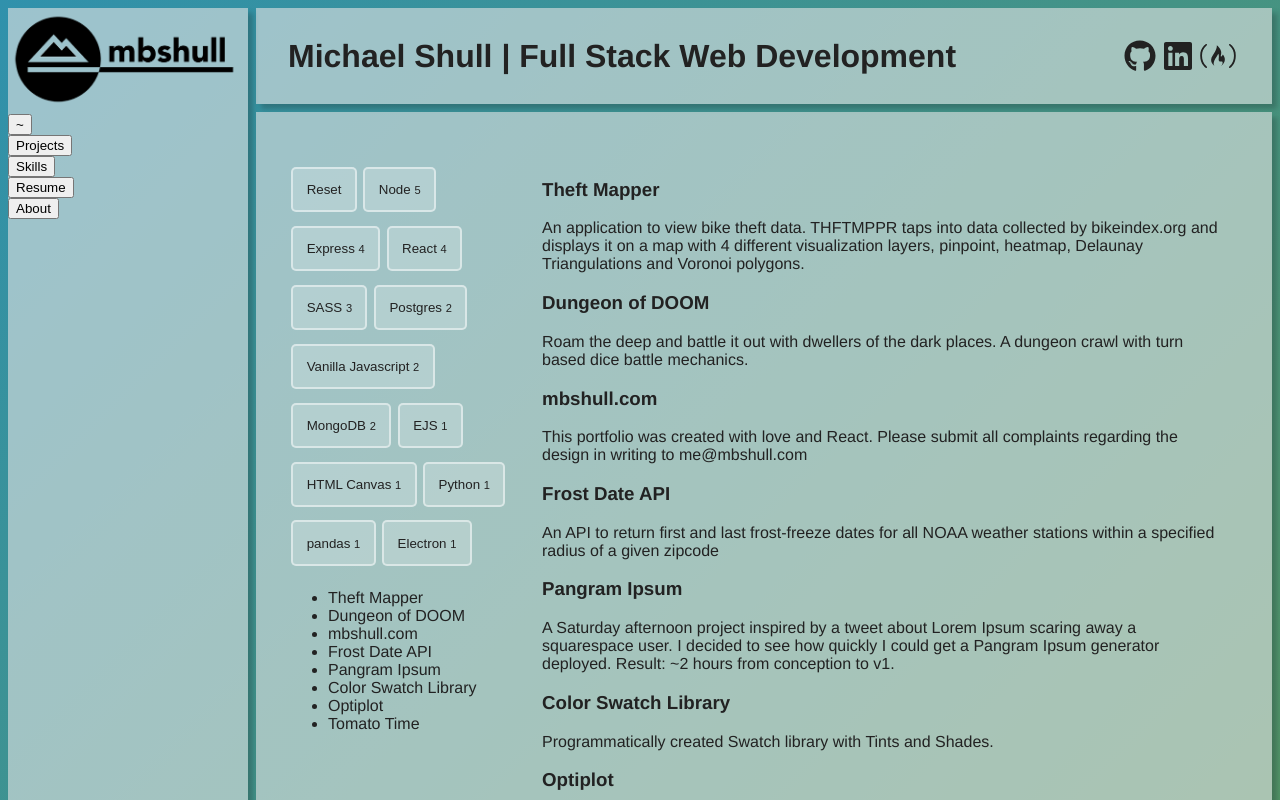
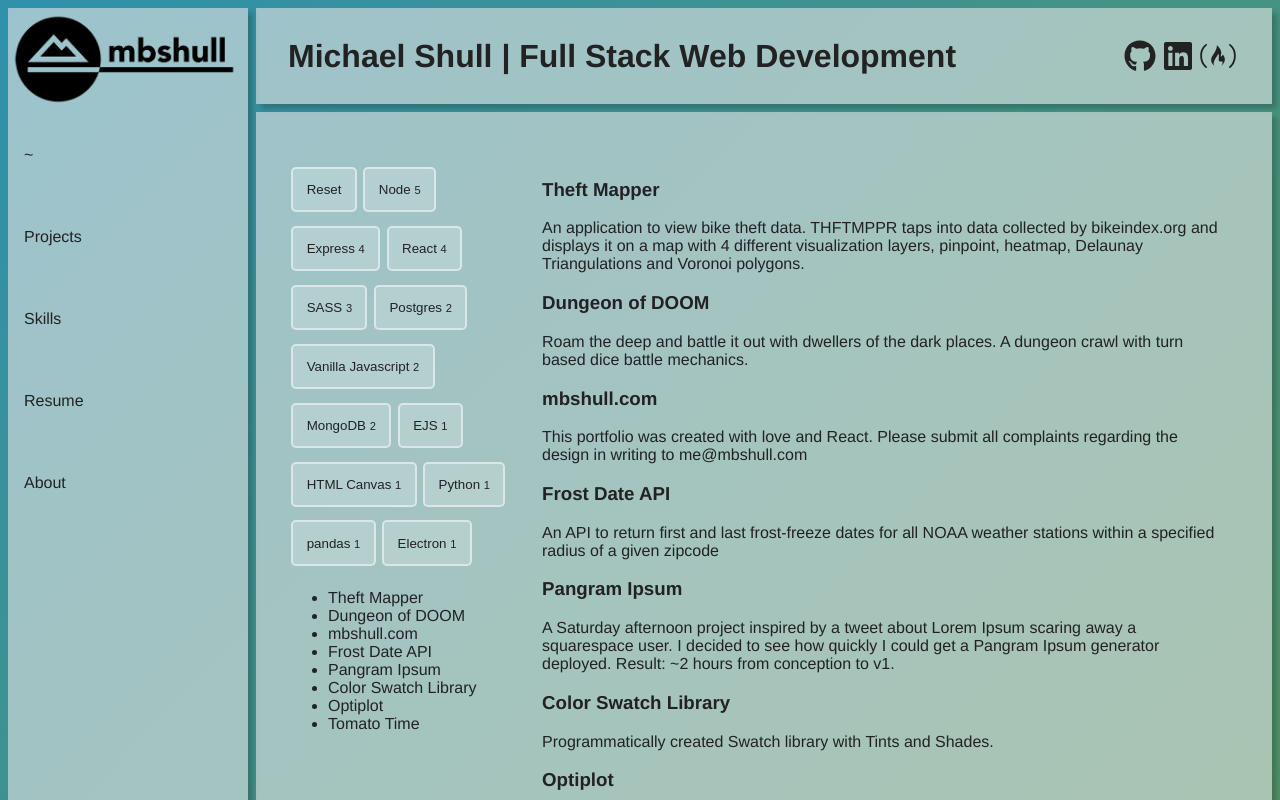
Before and after one commit to shullmb/portfolio2019, a React (Create React App) app: page /about in a window 1280 px wide. Shown: the top 800 px of the page. Built offline with nearby package versions, Linux system fonts and the light colour scheme.

Commit message:
laptop maybe dying

```diff
--- a/src/NavPanel.jsx
+++ b/src/NavPanel.jsx
@@ -1,6 +1,6 @@
 import React, { useState } from 'react';
 import logo from './img/mbshull_logo.png';
-import { BadgeButton } from './components/BadgeButton';
+import NavItem from './components/NavItem';
 
 const NavPanel = props => {
   const [navLinks, setNavLinks] = useState(['~','Projects','Skills', 'Resume', 'About'])
@@ -9,11 +9,7 @@ const NavPanel = props => {
     <nav>
       <img src={logo} alt="mbshull.com" />
       {
-        navLinks.map( (navLink,i) => (
-          <div class="navItem">
-            <BadgeButton value={navLink} key={i} />
-          </div>
-        ))
+        navLinks.map( (navLink,i) => <NavItem key={i} title={navLink} /> )
       }
     </nav>
   )
--- /dev/null
+++ b/src/components/NavItem.jsx
@@ -0,0 +1,15 @@
+import React, { useState } from 'react';
+
+const NavItem = ({title}) => {
+  const [selected, setSelected] = useState(false)
+  return (
+    <div className={selected ? "navItem selected" : "navItem"}
+         onClick={ () => setSelected(!selected)}
+         style={{padding: '1em'}}
+    >
+      <p>{title}</p>
+    </div>
+  )
+}
+
+export default NavItem;
```
